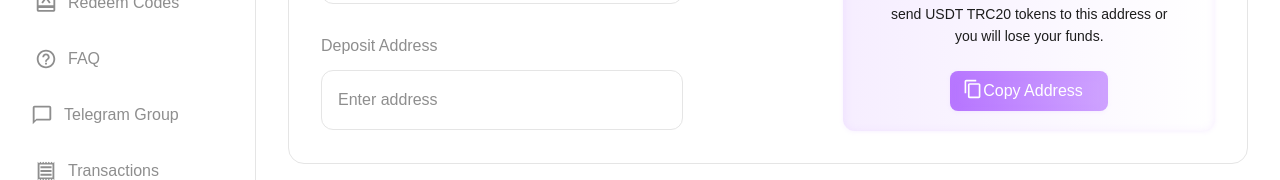
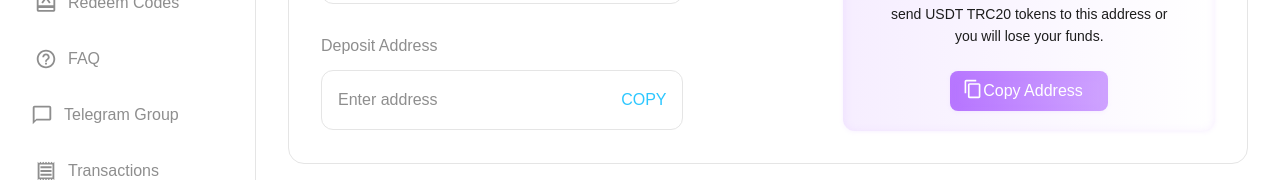
Before and after one commit to szulqarnain/GamexBit, a React (Vite) app: page /deposits in a window 1280 px wide. Shown: the part 351-531 px from the top of the page. Built offline with nearby package versions, Linux system fonts and the light colour scheme.

Commit message:
latest code for copy button

```diff
--- a/src/components/UserDashboard/Deposits/DepositFormSelector.tsx
+++ b/src/components/UserDashboard/Deposits/DepositFormSelector.tsx
@@ -3,6 +3,7 @@
 import React from "react";
 import DownArrow from "../../../assets/icons/Vector.svg";
 import { useTheme } from "../../../context/ThemeContext";
+import toast from "react-hot-toast";
 
 type Option = {
   label: string;
@@ -39,6 +40,18 @@ const DepositSelectorForm: React.FC<DepositSelectorFormProps> = ({
   setAmount,
 }) => {
   const { darkMode } = useTheme();
+
+  const handleCopy = (value: string) => {
+    navigator.clipboard
+      .writeText(value)
+      .then(() => {
+        toast.success("Copied");
+      })
+      .catch(() => {
+        toast.error("Failed to copy!");
+      });
+  };
+
   return (
     <div className="w-full h-auto gap-[40px]">
       {/* Select Coin */}
@@ -55,7 +68,9 @@ const DepositSelectorForm: React.FC<DepositSelectorFormProps> = ({
                 className="w-[32px] h-[32px]"
                 alt={selectedCoin.label}
               />
-              <span className="text-[rgb(var(--primary-text))]">{selectedCoin.label}</span>
+              <span className="text-[rgb(var(--primary-text))]">
+                {selectedCoin.label}
+              </span>
             </div>
             <img src={DownArrow} />
           </div>
@@ -69,8 +84,12 @@ const DepositSelectorForm: React.FC<DepositSelectorFormProps> = ({
                     setSelectedCoin(option);
                     setCoinDropdownOpen(false);
                   }}
-                  className={`flex items-center gap-[12px] px-[16px] py-[10px] cursor-pointer  ${darkMode ? "" : "hover:bg-[rgb(var(--border))]"} ${
-                    option.label === selectedCoin.label ? "bg-[rgb(var(--border))]" : ""
+                  className={`flex items-center gap-[12px] px-[16px] py-[10px] cursor-pointer  ${
+                    darkMode ? "" : "hover:bg-[rgb(var(--border))]"
+                  } ${
+                    option.label === selectedCoin.label
+                      ? "bg-[rgb(var(--border))]"
+                      : ""
                   }`}
                 >
                   <img
@@ -78,7 +97,9 @@ const DepositSelectorForm: React.FC<DepositSelectorFormProps> = ({
                     className="w-[24px] h-[24px]"
                     alt={option.label}
                   />
-                  <span className={"text-[rgb(var(--primary-text))]"}>{option.label}</span>
+                  <span className={"text-[rgb(var(--primary-text))]"}>
+                    {option.label}
+                  </span>
                 </div>
               ))}
             </div>
@@ -94,7 +115,9 @@ const DepositSelectorForm: React.FC<DepositSelectorFormProps> = ({
             onClick={() => setNetworkDropdownOpen(!networkDropdownOpen)}
             className="flex items-center justify-between px-[16px] py-[12px] border border-[#E5E5E5] border-[rgb(var(--border))] bg-[rgb(var(--bg))] text-[rgb(var(--primary-text))] rounded-[12px] cursor-pointer"
           >
-            <span className="text-[rgb(var(--primary-text))]">{selectedNetwork.label}</span>
+            <span className="text-[rgb(var(--primary-text))]">
+              {selectedNetwork.label}
+            </span>
             <img src={DownArrow} />
           </div>
 
@@ -107,11 +130,17 @@ const DepositSelectorForm: React.FC<DepositSelectorFormProps> = ({
                     setSelectedNetwork(option);
                     setNetworkDropdownOpen(false);
                   }}
-                  className={`px-[16px] py-[10px] cursor-pointer ${darkMode ? "" : "hover:bg-[rgb(var(--border))]"} ${
-                     option.label === selectedNetwork.label ? "bg-[rgb(var(--border))]" : ""
+                  className={`px-[16px] py-[10px] cursor-pointer ${
+                    darkMode ? "" : "hover:bg-[rgb(var(--border))]"
+                  } ${
+                    option.label === selectedNetwork.label
+                      ? "bg-[rgb(var(--border))]"
+                      : ""
                   }`}
                 >
-                  <span className={"text-[rgb(var(--primary-text))]"}>{option.label}</span>
+                  <span className={"text-[rgb(var(--primary-text))]"}>
+                    {option.label}
+                  </span>
                 </div>
               ))}
             </div>
@@ -122,6 +151,7 @@ const DepositSelectorForm: React.FC<DepositSelectorFormProps> = ({
       {/* Deposit Address */}
       <div className="flex flex-col gap-[12px] w-full mt-[20px]">
         <p className="text-[#8E8E8E] bd-nrm-med">Deposit Address</p>
+        <div className="relative">
           <input
             type="text"
             value={amount}
@@ -129,6 +159,17 @@ const DepositSelectorForm: React.FC<DepositSelectorFormProps> = ({
             placeholder="Enter address"
             className="w-full h-[60px] px-[16px] border border-[#E5E5E5] border-[rgb(var(--border))] bg-[rgb(var(--bg))] text-[rgb(var(--primary-text))] rounded-[12px] text-[#333] outline-none"
           />
+          <p
+            className="bd-nrm-reg absolute right-[16px] top-1/2 -translate-y-1/2 text-[#2DC7FF] cursor-pointer"
+            onClick={() => {
+              if (amount) {
+                handleCopy(amount);
+              }
+            }}
+          >
+            COPY
+          </p>
+        </div>
       </div>
     </div>
   );
```
Lines whose indentation alone changed are shown as unchanged.
